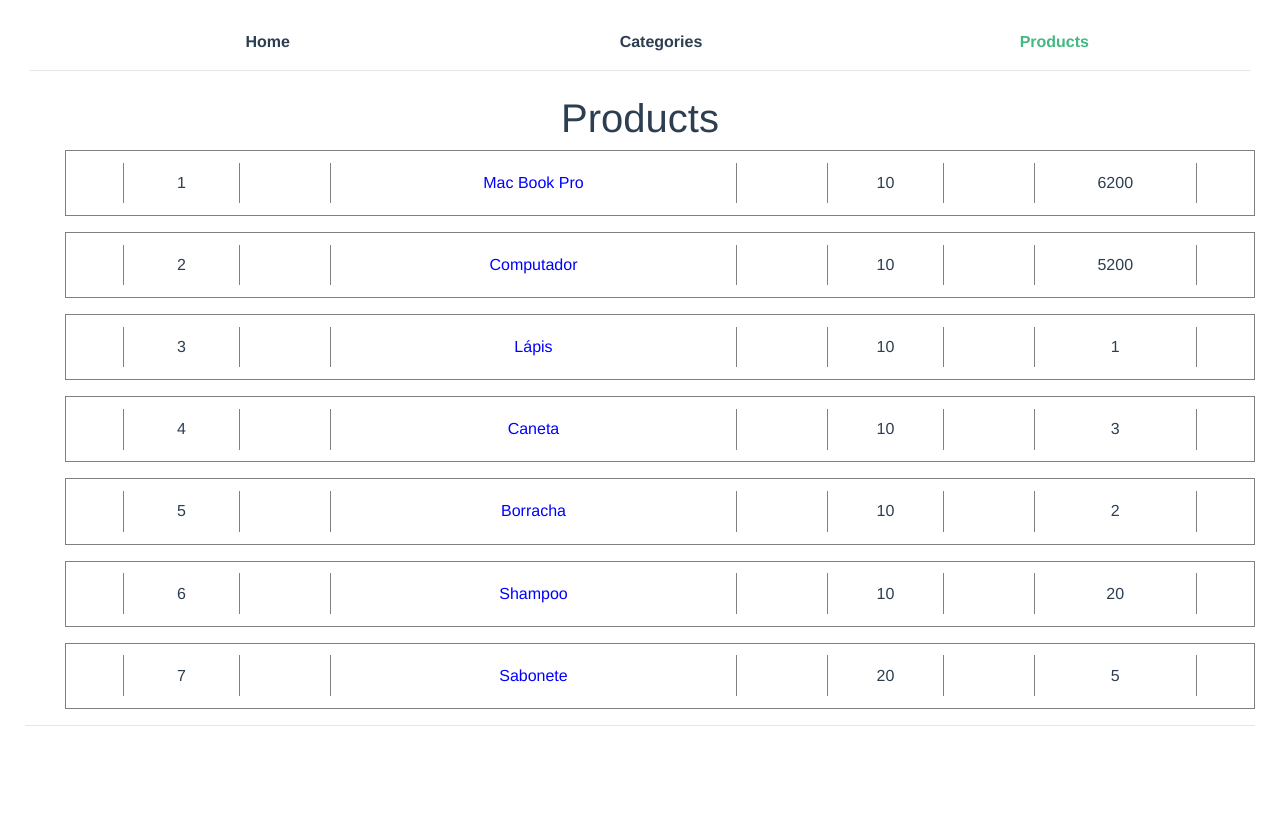
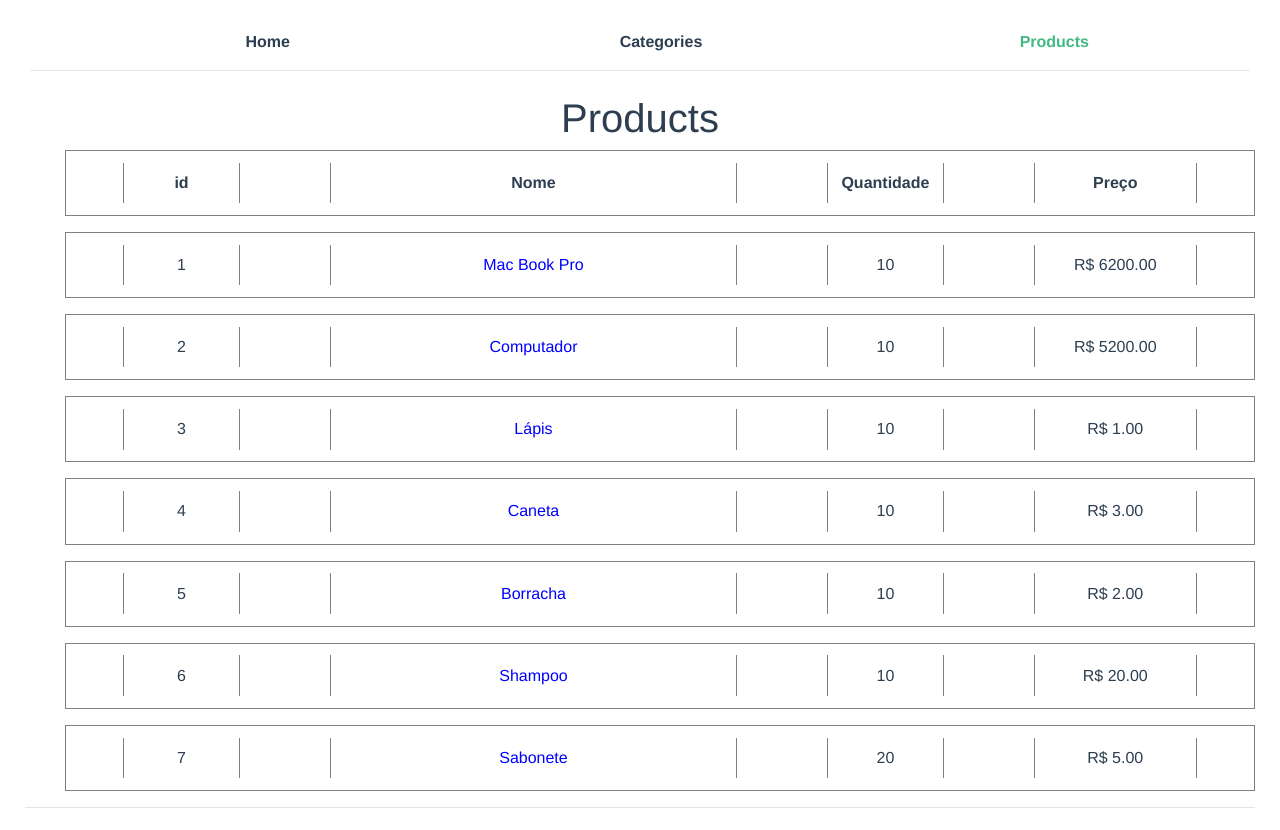
Before and after one commit to br3nds0n/vue-fullstack-course, a Vue app: page /#/products in a window 1280 px wide. Shown: the top 830 px of the page. Before the commit the page ends 800 px from the top, so only its background shows below. Built offline with nearby package versions, Linux system fonts and the light colour scheme.

Commit message:
style: styling product list

```diff
--- a/src/pages/products/ProductsView.vue
+++ b/src/pages/products/ProductsView.vue
@@ -2,13 +2,23 @@
   <div class="principal">
     <div class="principal">
       <h1>Products</h1>
+      <div>
+        <ul>
+          <li>
+            <div class="dados" id="id"><strong>id</strong></div>
+            <div class="dados" id="descricao"><strong>Nome</strong></div>
+            <div class="dados" id="amount"><strong>Quantidade</strong></div>
+            <div class="dados" id="price"><strong>Preço</strong></div>
+          </li>
+        </ul>
+      </div>
       <div v-for="dado in dados" :key="dado.id">
         <ul>
           <li>
             <div class="dados" id="id">{{ dado.id }}</div>
-            <div class="dados" id="name">{{ dado.name }} </div>
+            <div class="dados" id="name">{{ dado.name }}</div>
             <div class="dados" id="amount">{{ dado.amount }}</div>
-            <div class="dados" id="price">{{ dado.price }}</div>
+            <div class="dados" id="price">{{ valor(dado.price) }}</div>
           </li>
         </ul>
       </div>
@@ -23,6 +33,11 @@ export default {
   data () {
     return {
       dados: dados
+    }
+  },
+  methods: {
+    valor (valor) {
+      return 'R$ ' + valor.toFixed(2)
     }
   }
 }
@@ -61,7 +76,6 @@ export default {
     #id {
       min-width: 10%;
     }
-
     #name {
       min-width: 35%;
       color: blue;
```
